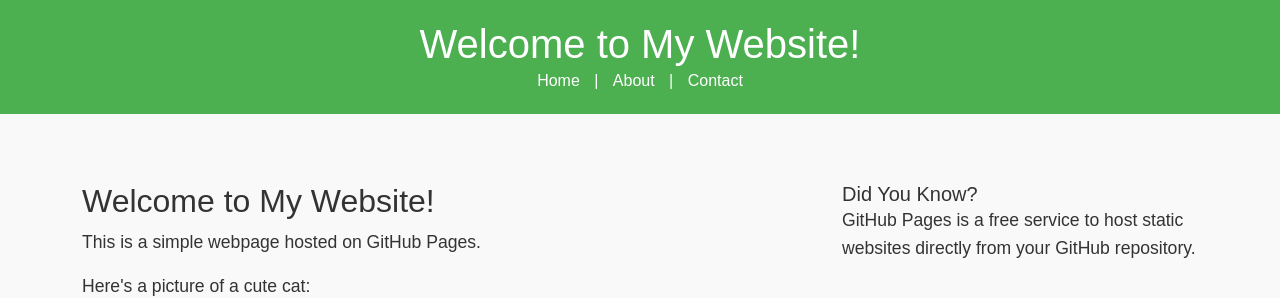
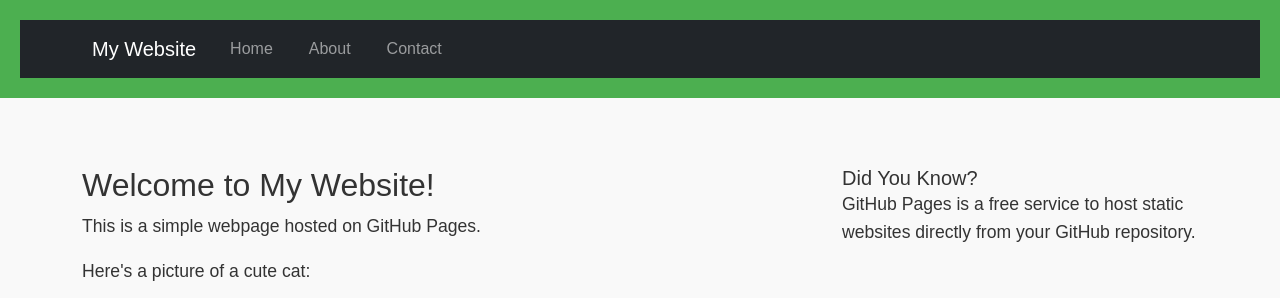
Before and after one commit to bida25-078/my-github-page, a plain HTML site: page index.html in a window 1280 px wide. Shown: the top 298 px of the page. Drawn offline with nearby package versions, Linux system fonts and the light colour scheme.

Commit message:
header changes

```diff
--- a/index.html
+++ b/index.html
@@ -9,18 +9,30 @@
   <link rel="stylesheet" href="styles.css">
 </head>
 <body>
-  <header>
-    <h1>Welcome to My Website!</h1>
 
-    <nav>
-
-    <a href="index.html">Home</a> |
-    <a href="about.html">About</a> |
-    <a href="contact.html">Contact</a>
-
-</nav>
-
-  </header>
+<header>
+    <nav class="navbar navbar-expand-lg navbar-dark bg-dark">
+        <div class="container">
+            <a class="navbar-brand" href="index.html">My Website</a>
+            <button class="navbar-toggler" type="button" data-bs-toggle="collapse" data-bs-target="#navbarNav">
+                <span class="navbar-toggler-icon"></span>
+            </button>
+            <div class="collapse navbar-collapse" id="navbarNav">
+                <ul class="navbar-nav">
+                    <li class="nav-item">
+                        <a class="nav-link" href="index.html">Home</a>
+                    </li>
+                    <li class="nav-item">
+                        <a class="nav-link" href="about.html">About</a>
+                    </li>
+                    <li class="nav-item">
+                        <a class="nav-link" href="contact.html">Contact</a>
+                    </li>
+                </ul>
+            </div>
+        </div>
+    </nav>
+</header>
 
   <main class="container my-5">
     <div class="row">
```
Also changed, not shown: about.html (+23 -9 lines), contact.html (+22 -7 lines).
